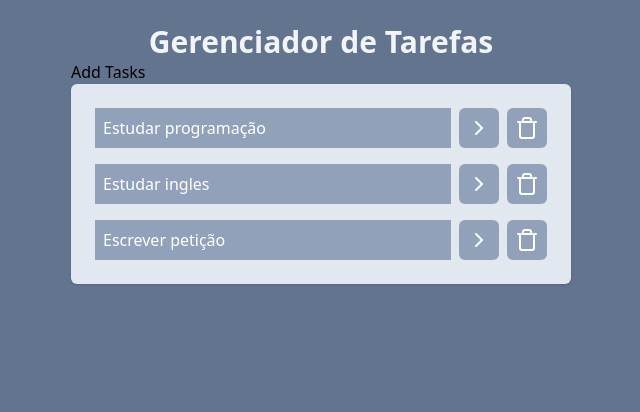
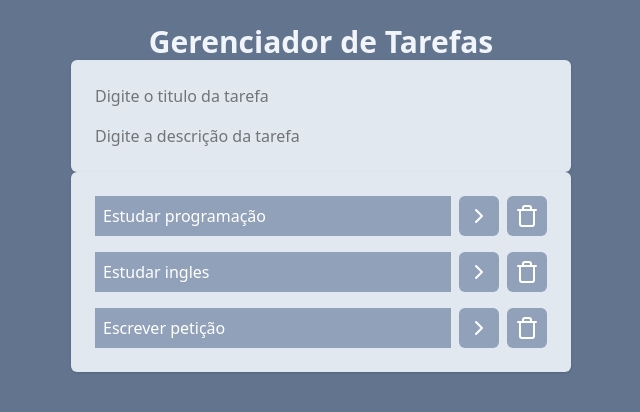
Before and after one commit to LimaSilvaLima/tasksreact, a React (Vite) app: page / in a window 1280 px wide. Shown: the top 412 px of the page, without its empty margins (319-959 px from the left). Built offline with nearby package versions, Linux system fonts and the light colour scheme.

Commit message:
button de exclusão de tarefa funcionanado

```diff
--- a/src/App.jsx
+++ b/src/App.jsx
@@ -51,7 +51,7 @@ function App() {
           Gerenciador de Tarefas
         </h1>
         <AddTasks/>
-        <Tasks tasks={tasks} onTaskClick={onTaskClick} />
+        <Tasks tasks={tasks} onTaskClick={onTaskClick} onDeleteTaskClick={onDeleteTaskClick} />
       </div>
     </div>
   );
--- a/src/components/AddTasks.jsx
+++ b/src/components/AddTasks.jsx
@@ -1,9 +1,8 @@
 function AddTasks() {
   return (
-    <div>
-      <div >
-        <h1>Add Tasks</h1>
-      </div>
+    <div className="space-y-4 p-6 bg-slate-200 rounded-md shadow">
+      <input type="text" placeholder="Digite o titulo da tarefa" ></input>
+      <input type="text" placeholder="Digite a descrição da tarefa" ></input>
     </div>
   );
 }
--- a/src/components/Tasks.jsx
+++ b/src/components/Tasks.jsx
@@ -1,13 +1,13 @@
 import { ChevronRightIcon, TrashIcon } from "lucide-react";
 
-function Tasks(props) {
+function Tasks({tasks, onDeleteTaskClick, onTaskClick}) {
 
   return (
     <div>
       <div>
-          <ul className="space-y-4 p-6 bg-slate-200 rounded-md shadow">{props.tasks.map((task) =>(
+          <ul className="space-y-4 p-6 bg-slate-200 rounded-md shadow">{tasks.map((task) =>(
               <li key={task.id} className="flex gap-2">
-                <button onClick={() =>props.onTaskClick(task.id)}
+                <button onClick={() => onTaskClick(task.id)}
                   className={`bg-slate-400 text-left w-full text-white p-2 rounded-md" ${task.isCompleted && "line-through"
                   }`}
                 >
@@ -16,7 +16,7 @@ function Tasks(props) {
                 <button className="bg-slate-400 p-2 rounded-md text-white">
                   <ChevronRightIcon />
                 </button>
-                <button className="bg-slate-400 p-2 rounded-md text-white">
+                <button onClick={()=> onDeleteTaskClick(task.id)} className="bg-slate-400 p-2 rounded-md text-white">
                   <TrashIcon/>
                 </button>
               </li>
```
